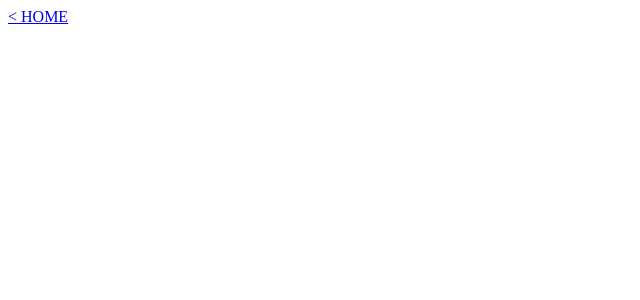
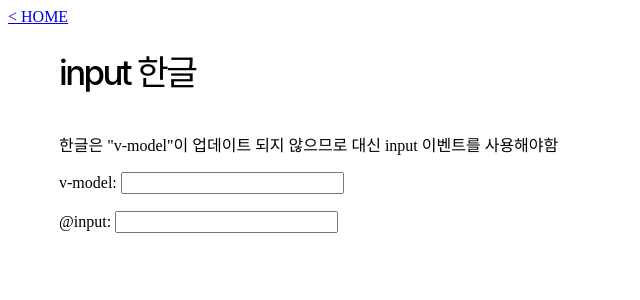
Before and after one commit to gga4638/vuex-tuto, a Nuxt app: page /input-ime in a window 1280 px wide. Before the commit this address had no page. Shown: the top 300 px of the page, without its empty margins (0-640 px from the left). Built offline with nearby package versions, Linux system fonts and the light colour scheme.

Commit message:
한글 input
v-model 대신 @input을 사용하자

```diff
--- a/pages/index.vue
+++ b/pages/index.vue
@@ -14,6 +14,9 @@
       <li>
         <NuxtLink to="/flux-chat">FluxChat</NuxtLink>
       </li>
+      <li>
+        <NuxtLink to="/input-ime">IME Input</NuxtLink>
+      </li>
     </ul>
   </div>
 </template>
--- /dev/null
+++ b/pages/input-ime/index.vue
@@ -0,0 +1,41 @@
+<template>
+  <div class="ml-5">
+    <div>
+      <h1>input 한글</h1>
+      <p>한글은 "v-model"이 업데이트 되지 않으므로 대신 input 이벤트를 사용해야함</p>
+      <div class="mb-3">
+        <span>v-model: </span>
+        <input v-model="inputText" />
+        <span>{{ inputText }}</span>
+      </div>
+      <div>
+        <span>@input: </span>
+        <input @input="inputMethod" />
+        <span>{{ inputValue }}</span>
+      </div>
+    </div>
+  </div>
+</template>
+
+<script>
+export default {
+  data() {
+    return {
+      inputText: '',
+      inputValue: '',
+    }
+  },
+  computed: {
+  },
+  methods: {
+    inputMethod(e) {
+      this.inputValue = e.target.value
+    },
+  }
+}
+
+</script>
+
+<style lang="scss" scoped>
+
+</style>
```
